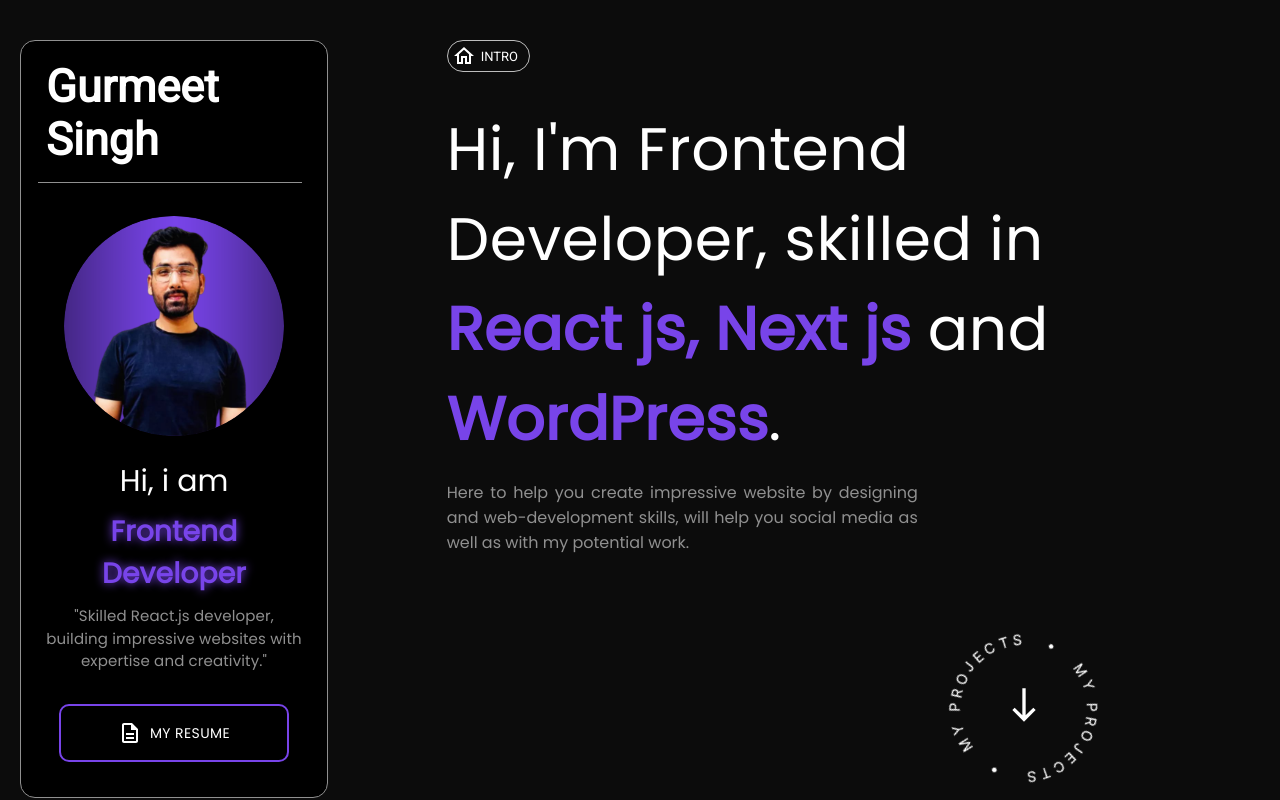
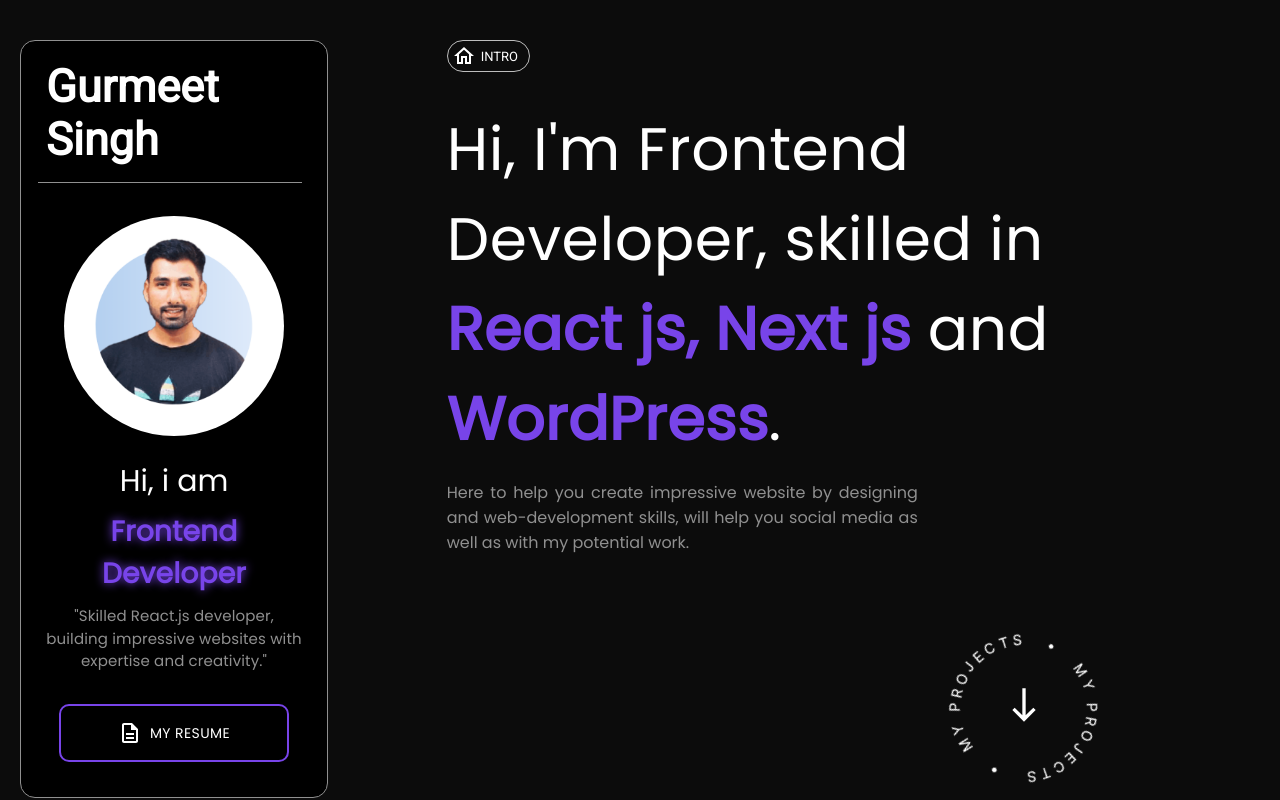
Before and after one commit to gurmeet00/portfolio, a React (Create React App) app: page / in a window 1280 px wide. Shown: the top 800 px of the page. Built offline with nearby package versions, Linux system fonts and the light colour scheme.

Commit message:
change image

```diff
--- a/src/Components/Profile.js
+++ b/src/Components/Profile.js
@@ -57,7 +57,7 @@
             }}
           >
             <Avatar
-              src="/profile_pic/profile_photo.png"
+              src="/profile_pic/profile1.png"
               alt="profile"
               sx={{ width: 220, height: 220, mx: "auto", my: "25px" }}
             />
```
